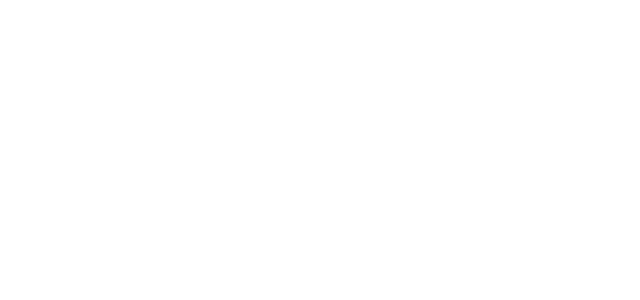
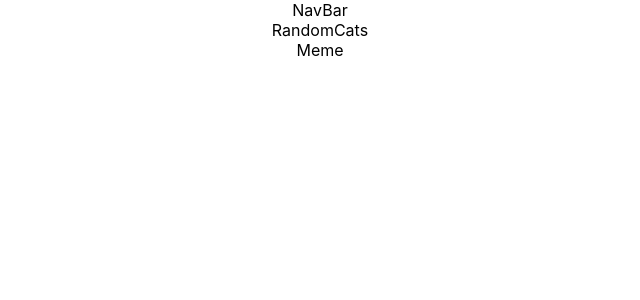
Before and after one commit to dktwho/React-spa-work-with-api-practice-hook-bootstrap-with-backend, a React (Create React App) app in the folder client/: page / in a window 1280 px wide. Shown: the top 300 px of the page, without its empty margins (320-960 px from the left). Built offline with nearby package versions, Linux system fonts and the light colour scheme.

Commit message:
default structure components

```diff
--- a/client/src/App.js
+++ b/client/src/App.js
@@ -1,8 +1,15 @@
 import './App.css';
+import Meme from './components/Meme/Meme';
+import NavBar from './components/NavBar/NavBar';
+import RandomCats from './components/RandomCats/RandomCats';
 
 function App() {
   return (
     <div className="App">
+      <NavBar />
+      <RandomCats />
+      <Meme />
+
     </div>
   );
 }
--- /dev/null
+++ b/client/src/components/Meme/Meme.js
@@ -0,0 +1,9 @@
+import React from 'react'
+
+const Meme = () => {
+  return (
+    <div>Meme</div>
+  )
+}
+
+export default Meme
--- /dev/null
+++ b/client/src/components/NavBar/NavBar.js
@@ -0,0 +1,9 @@
+import React from 'react'
+
+const NavBar = () => {
+  return (
+    <div>NavBar</div>
+  )
+}
+
+export default NavBar
--- /dev/null
+++ b/client/src/components/RandomCats/RandomCats.js
@@ -0,0 +1,9 @@
+import React from 'react'
+
+const RandomCats = () => {
+  return (
+    <div>RandomCats</div>
+  )
+}
+
+export default RandomCats
```
Also changed, not shown: client/package.json (+8 -0 lines), 1 other file (tests, documents, lock files or other folders).
